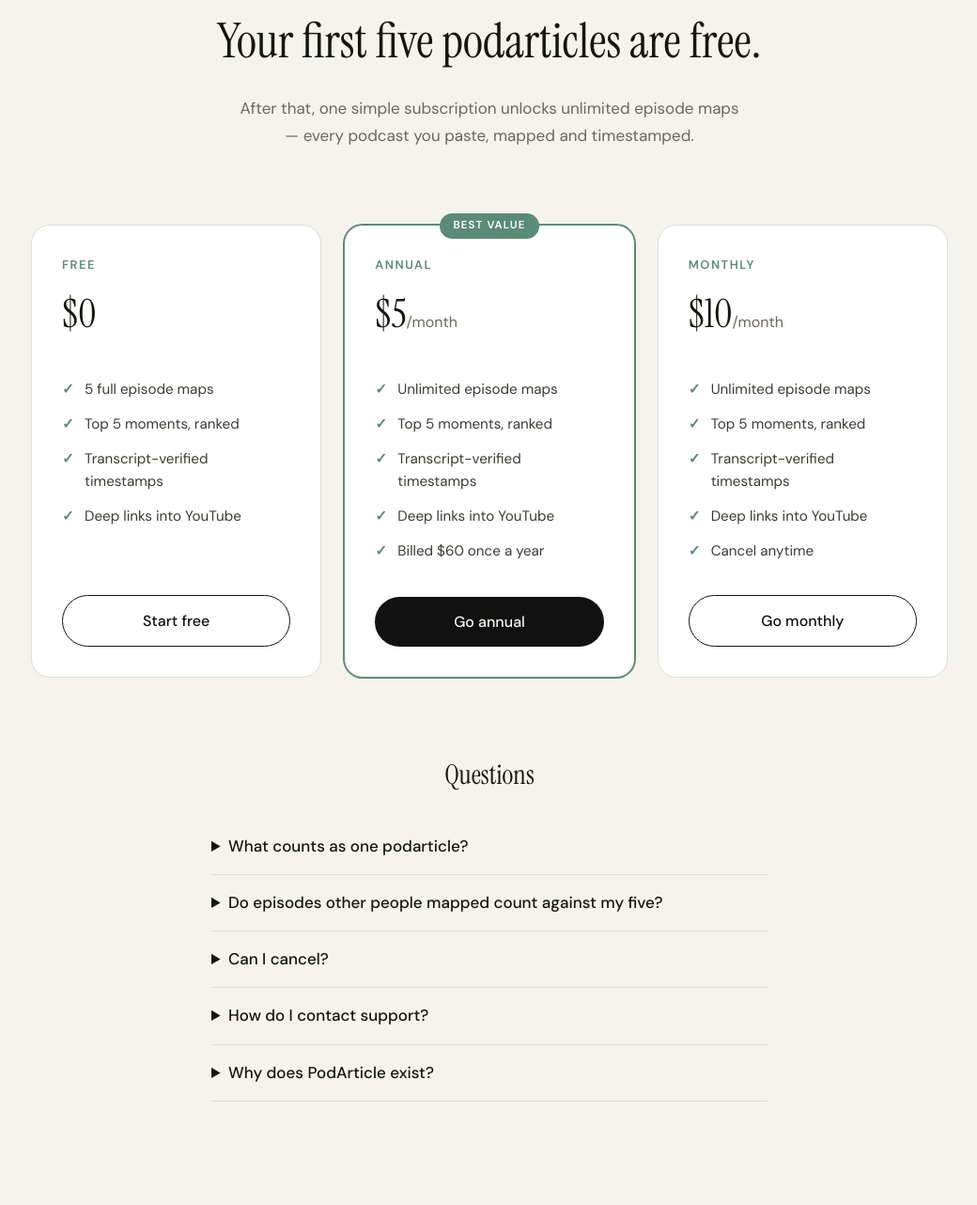
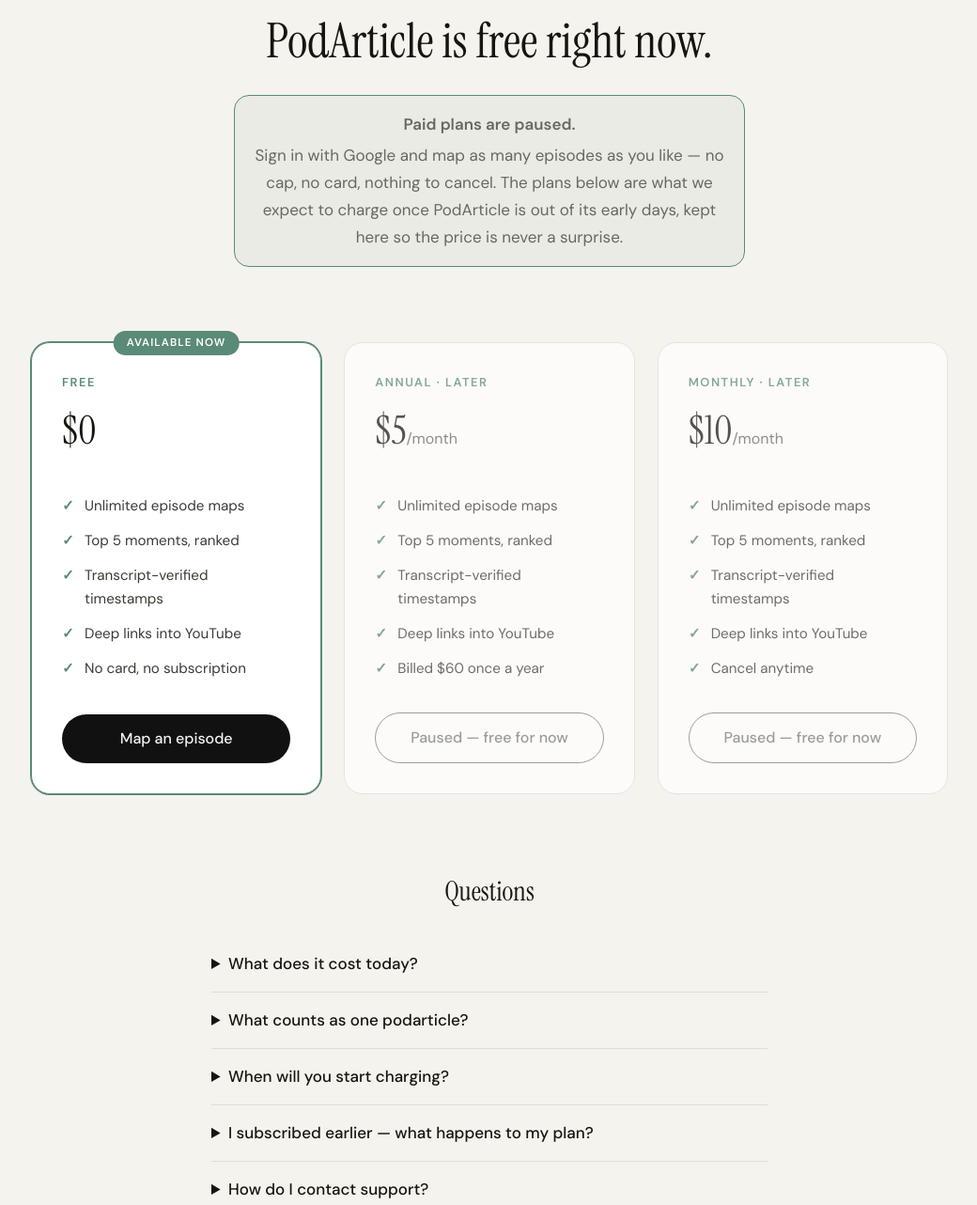
Before and after one commit to benod15/podarticle, a website: page public/pricing.html in a window 1280 px wide. Shown: the part 212-1494 px from the top of the page at 94% size, without its empty margins (119-1159 px from the left). Drawn offline with nearby package versions, Linux system fonts and the light colour scheme.

Commit message:
make PodArticle free: switch the analysis paywall off
Growth matters more than revenue until there are 5-10 regular users, so
no signed-in reader should hit a cap.

checkAllowance now short-circuits to allowed unless PAYWALL_ENABLED=true,
which means the API stops returning LIMIT_REACHED rather than only hiding
the limit in the UI. The free-5 gate and the Stripe checkout behind it stay
in the codebase so re-arming is an env toggle, not a revert. Usage rows are
still written — they are the real measure of how much the site is used.

Copy follows: hero, sign-in prompts and pricing now say free and uncapped,
and the plan cards are marked paused instead of purchasable.

```diff
--- a/api/analyze.js
+++ b/api/analyze.js
@@ -62,7 +62,8 @@
     return res.status(503).json({ error: 'Analysis provider keys missing', code: 'UNAVAILABLE' });
   }
 
-  // Free-5 gate — new analyses only
+  // Allowance gate — new analyses only. Open to every signed-in reader unless the
+  // paywall is switched back on (see PAYWALL_ENABLED in lib/auth.js).
   const allowance = await checkAllowance(user.id);
   if (!allowance.allowed) {
     return res.status(402).json({
@@ -87,7 +88,6 @@
       apiKey: geminiKey,
     });
 
-    // Count this analysis against the free allowance
     await recordUsage(user.id, videoId);
 
     // Save to the analyzer's own library. Private by default — the public library is the
--- a/public/app.js
+++ b/public/app.js
@@ -61,8 +61,8 @@
     const note = document.createElement('p');
     note.className = 'auth-prompt-note';
     note.textContent = pendingUrl
-      ? 'We saved your link. Sign in with Google and we will pick up right where you left off — your first 5 are free.'
-      : 'Sign in with Google to map an episode. Your first 5 are free, and browsing the library never needs an account.';
+      ? 'We saved your link. Sign in with Google and we will pick up right where you left off — mapping is free, with no limit.'
+      : 'Sign in with Google to map an episode. Mapping is free with no limit right now, and browsing the library never needs an account.';
 
     const btn = document.createElement('button');
     btn.className = 'auth-btn auth-btn-lg';
--- a/public/messages.js
+++ b/public/messages.js
@@ -12,7 +12,7 @@
   var COPY = {
     AUTH_REQUIRED: {
       title: 'Sign in to map an episode',
-      body: 'Mapping a new episode needs a free account so your podarticles are saved and waiting next time. Sign in with Google — your first 5 maps are free, and reading the library never needs an account.',
+      body: 'Mapping a new episode needs a free account so your podarticles are saved and waiting next time. Sign in with Google — mapping is free and unlimited right now, and reading the library never needs an account.',
       action: { type: 'signin' },
     },
     // Same AUTH_REQUIRED code from the API, but on the pricing page the reason is money,
@@ -30,6 +30,8 @@
       body: 'This one is on us, not you — nothing is wrong with your account. Wait a minute and try signing in again.',
       support: true,
     },
+    // Dormant while PodArticle is free — the API only returns this code when the paywall
+    // is switched back on (PAYWALL_ENABLED in lib/auth.js).
     LIMIT_REACHED: {
       title: 'You have used your 5 free podarticles',
       body: 'Everything already in the library stays free to read, forever. To keep mapping new episodes, pick a plan: $5 a month billed yearly, or $10 month to month. Cancel whenever you like.',
@@ -70,7 +72,7 @@
     },
     PAYMENTS_UNAVAILABLE: {
       title: 'Subscriptions are not switched on yet',
-      body: 'Your 5 free podarticles still work in the meantime. Email us and we will tell you the moment plans go live.',
+      body: 'Nothing is lost — PodArticle is free right now, so keep mapping as many episodes as you like. Email us and we will tell you the moment plans go live.',
       support: true,
     },
     BAD_PLAN: {
--- a/public/pricing.html
+++ b/public/pricing.html
@@ -4,7 +4,7 @@
   <meta charset="UTF-8">
   <meta name="viewport" content="width=device-width, initial-scale=1.0">
   <title>Pricing — PodArticle</title>
-  <meta name="description" content="Your first 5 podarticles are free. Then $5/month billed annually, or $10 month-to-month, for unlimited episode maps.">
+  <meta name="description" content="PodArticle is free while we grow — unlimited episode maps, no card needed. Paid plans are paused; here is what they will look like when they return.">
   <link rel="preconnect" href="https://fonts.googleapis.com">
   <link rel="preconnect" href="https://fonts.gstatic.com" crossorigin>
   <link href="https://fonts.googleapis.com/css2?family=DM+Sans:opsz,wght@9..40,300;9..40,400;9..40,500;9..40,600&family=Instrument+Serif:ital@0;1&display=swap" rel="stylesheet">
@@ -37,6 +37,9 @@
     .pricing-faq details { border-bottom: 1px solid #e0ddd6; padding: 1rem 0; }
     .pricing-faq summary { cursor: pointer; font-weight: 500; }
     .pricing-faq details p { color: #6b675f; margin-top: .6rem; line-height: 1.65; }
+    .pricing-paused { max-width: 40rem; margin: 0 auto; padding: 1rem 1.25rem; border: 1px solid #5a8a78; border-radius: 1rem; background: rgba(90, 138, 120, .08); text-align: center; line-height: 1.65; }
+    .pricing-paused strong { display: block; margin-bottom: .25rem; }
+    .price-card.paused { opacity: .72; }
   </style>
 </head>
 <body>
@@ -67,27 +70,32 @@
 
     <section class="pricing-hero">
       <p class="eyebrow">Pricing</p>
-      <h1>Your first five podarticles are free.</h1>
-      <p>After that, one simple subscription unlocks unlimited episode maps — every podcast you paste, mapped and timestamped.</p>
+      <h1>PodArticle is free right now.</h1>
+      <p class="pricing-paused">
+        <strong>Paid plans are paused.</strong>
+        Sign in with Google and map as many episodes as you like — no cap, no card, nothing to cancel.
+        The plans below are what we expect to charge once PodArticle is out of its early days, kept here so the price is never a surprise.
+      </p>
     </section>
 
     <section class="pricing-grid">
 
-      <div class="price-card">
+      <div class="price-card featured">
+        <span class="featured-pill">Available now</span>
         <p class="price-name">Free</p>
         <p class="price-tag">$0</p>
         <ul>
-          <li>5 full episode maps</li>
+          <li>Unlimited episode maps</li>
           <li>Top 5 moments, ranked</li>
           <li>Transcript-verified timestamps</li>
           <li>Deep links into YouTube</li>
+          <li>No card, no subscription</li>
         </ul>
-        <a class="btn-plan secondary" href="index.html">Start free</a>
+        <a class="btn-plan primary" href="index.html">Map an episode</a>
       </div>
 
-      <div class="price-card featured">
-        <span class="featured-pill">Best value</span>
-        <p class="price-name">Annual</p>
+      <div class="price-card paused">
+        <p class="price-name">Annual · later</p>
         <p class="price-tag">$5<span>/month</span></p>
         <ul>
           <li>Unlimited episode maps</li>
@@ -96,11 +104,11 @@
           <li>Deep links into YouTube</li>
           <li>Billed $60 once a year</li>
         </ul>
-        <button class="btn-plan primary" data-plan="annual" type="button">Go annual</button>
+        <button class="btn-plan secondary" data-plan="annual" type="button" disabled>Paused — free for now</button>
       </div>
 
-      <div class="price-card">
-        <p class="price-name">Monthly</p>
+      <div class="price-card paused">
+        <p class="price-name">Monthly · later</p>
         <p class="price-tag">$10<span>/month</span></p>
         <ul>
           <li>Unlimited episode maps</li>
@@ -109,7 +117,7 @@
           <li>Deep links into YouTube</li>
           <li>Cancel anytime</li>
         </ul>
-        <button class="btn-plan secondary" data-plan="monthly" type="button">Go monthly</button>
+        <button class="btn-plan secondary" data-plan="monthly" type="button" disabled>Paused — free for now</button>
       </div>
 
     </section>
@@ -117,16 +125,20 @@
     <section class="pricing-faq">
       <h2>Questions</h2>
       <details>
-        <summary>What counts as one podarticle?</summary>
-        <p>One analysis of one episode. Paste a YouTube podcast link and the map it generates — Top 5 moments plus the full section-by-section breakdown — is a podarticle. Your first five are on us.</p>
+        <summary>What does it cost today?</summary>
+        <p>Nothing. Every part of PodArticle is free at the moment — mapping episodes, reading the library, all of it. There is no card to enter and no trial that quietly ends.</p>
       </details>
       <details>
-        <summary>Do episodes other people mapped count against my five?</summary>
-        <p>No. Browsing the public library is always free. Only new analyses you request count toward your free five.</p>
+        <summary>What counts as one podarticle?</summary>
+        <p>One analysis of one episode. Paste a YouTube podcast link and the map it generates — Top 5 moments plus the full section-by-section breakdown — is a podarticle. There is no limit on how many you can make.</p>
       </details>
       <details>
-        <summary>Can I cancel?</summary>
-        <p>Monthly plans cancel anytime and stay active through the end of the billing period. Annual plans are billed once and run for the year. Manage or cancel your subscription from the "Manage your subscription" link above (visible when you're subscribed), and we'll email you a portal link after checkout too.</p>
+        <summary>When will you start charging?</summary>
+        <p>Not for a while, and never without warning. We would rather have PodArticle in more hands than earn from it early. If plans do come back, the prices above are what we expect them to be, and anyone already using the site will hear from us first.</p>
+      </details>
+      <details>
+        <summary>I subscribed earlier — what happens to my plan?</summary>
+        <p>Nothing changes for you, and you are not being charged for something everyone else gets free. Email us and we'll cancel and refund the remainder of your term. You can also manage the subscription from the "Manage your subscription" link above.</p>
       </details>
       <details>
         <summary>How do I contact support?</summary>
@@ -161,9 +173,9 @@
   <script src="theme.js" defer></script>
   <script src="auth.js" defer></script>
   <script>
-  // Send the back link to whatever page sent the reader here — usually the episode whose
-  // paywall notice they tapped — so choosing a plan is never a one-way trip. Only
-  // same-origin referrers are trusted; anything else falls back to the homepage.
+  // Send the back link to whatever page sent the reader here, so a detour to pricing is
+  // never a one-way trip. Only same-origin referrers are trusted; anything else falls
+  // back to the homepage.
   (function () {
     var link = document.querySelector('[data-pricing-back]');
     var label = document.querySelector('[data-pricing-back-label]');
```
Also changed, not shown: lib/auth.js (+11 -2 lines), public/index.html (+3 -3 lines), 1 other file.
